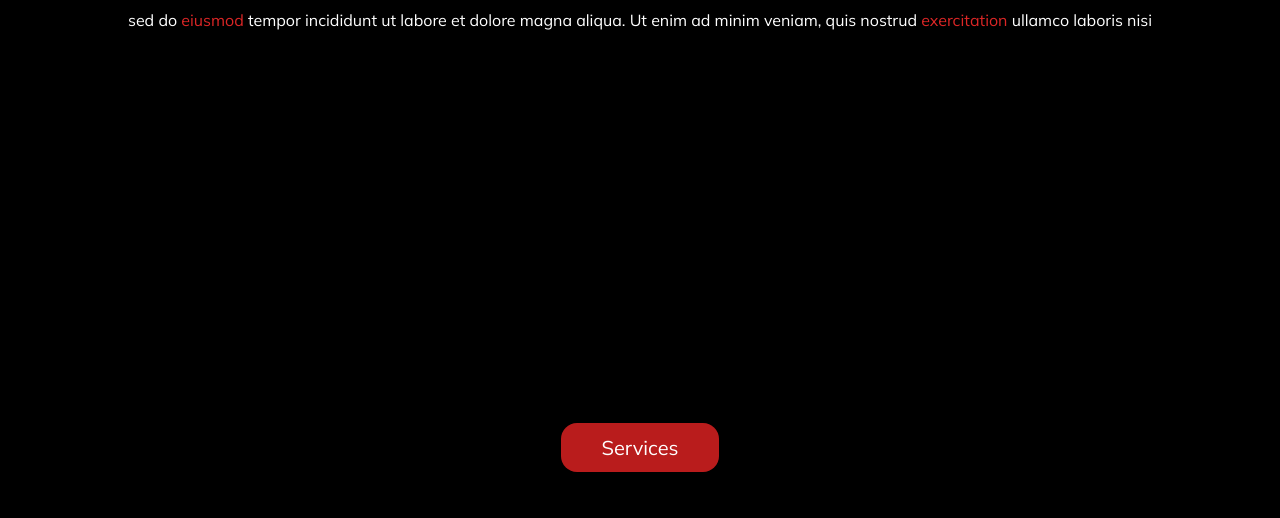
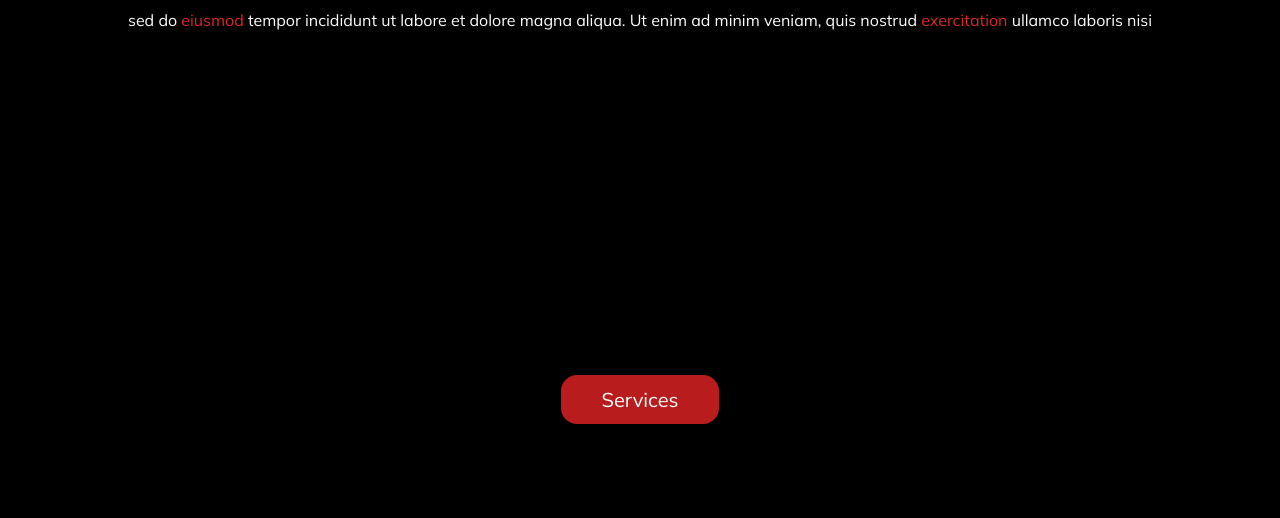
Before and after one commit to rodent-removal/rodent-removal.github.io, a website: page index.html in a window 1280 px wide. Shown: the part 282-800 px from the top of the page. Drawn offline with nearby package versions, Linux system fonts and the light colour scheme.

Commit message:
Fix position of services button 2

```diff
--- a/index.html
+++ b/index.html
@@ -37,7 +37,7 @@
       <p class="text-center mt-8">sed do <span class="text-red-600">eiusmod</span> tempor incididunt ut labore et dolore magna aliqua. Ut enim ad minim veniam, quis nostrud <span class="text-red-600">exercitation</span> ullamco laboris nisi</p>
     </div>
 
-    <div class="mt-auto mb-16 text-center">
+    <div class="mt-auto mb-28 text-center">
       <a href="#services" class="inline px-10 py-3 bg-red-700 rounded-2xl text-xl hover:bg-red-800">Services</a>
     </div>
   </header>
```
Also changed, not shown: output.css.
